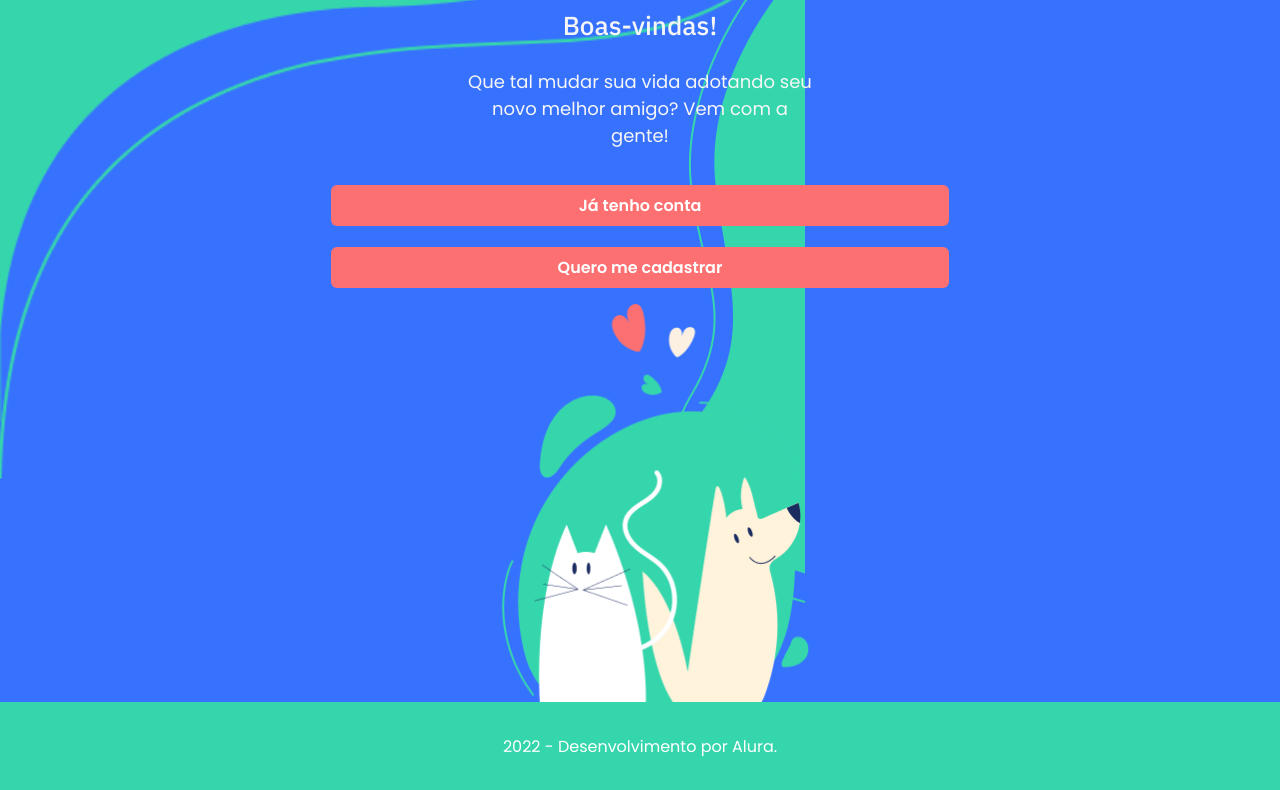
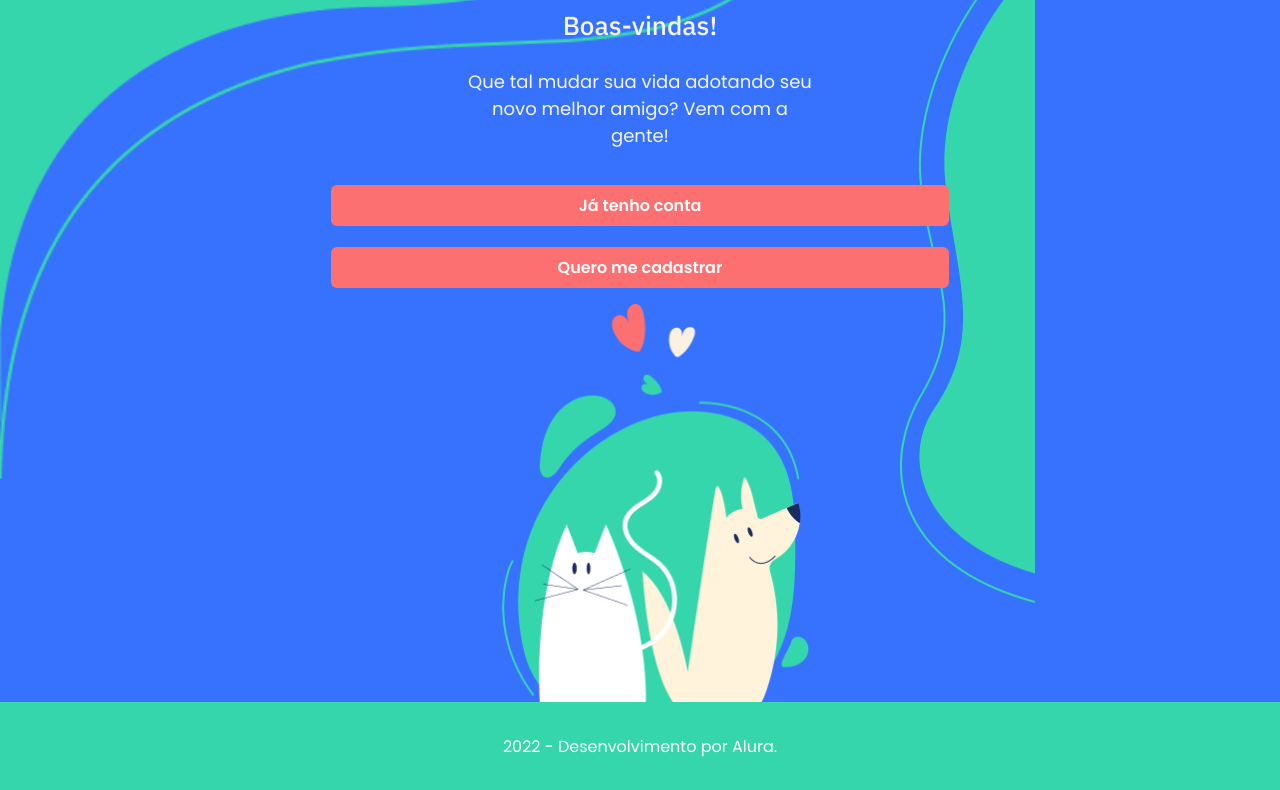
Before and after one commit to gmm9/adotepet-alura, a plain HTML site: page index.html in a window 1280 px wide. Shown: the part 271-1061 px from the top of the page. Drawn offline with Linux system fonts and the light colour scheme.

Commit message:
ajustando background meio para telas 1024

```diff
--- a/assets/css/home.css
+++ b/assets/css/home.css
@@ -81,6 +81,11 @@
         margin-top: -1.4em;
     }
 }
+@media screen and (min-width: 1024px) {
+    .background__meio {
+        background-position-x: 900px;
+    }
+}
 
 @media screen and (min-width: 1440px) {
 
```
